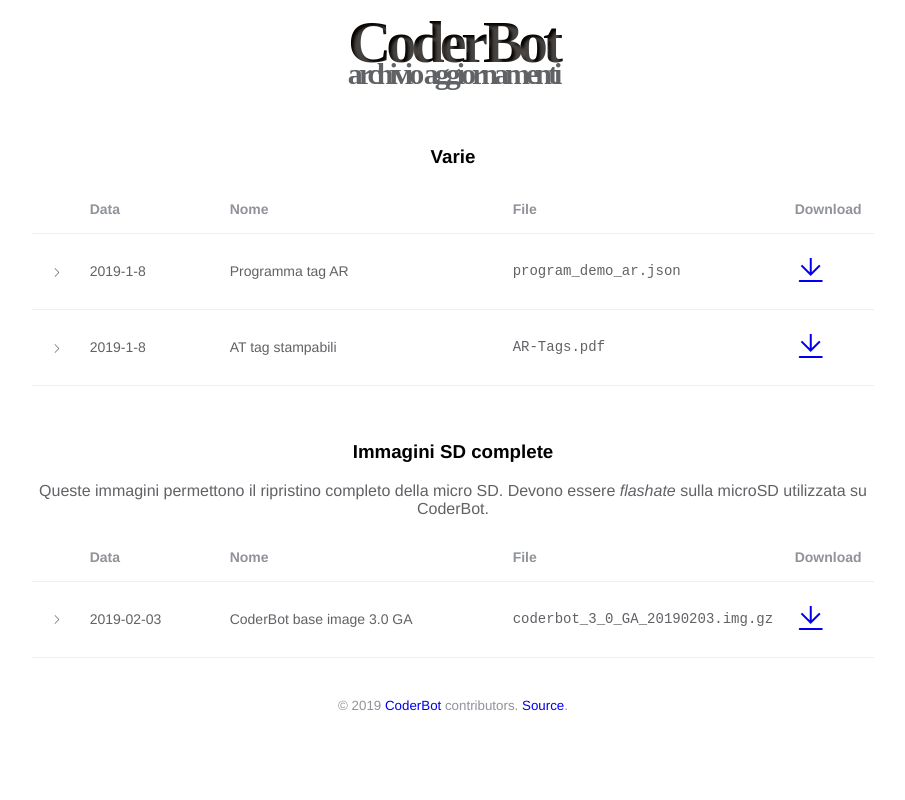
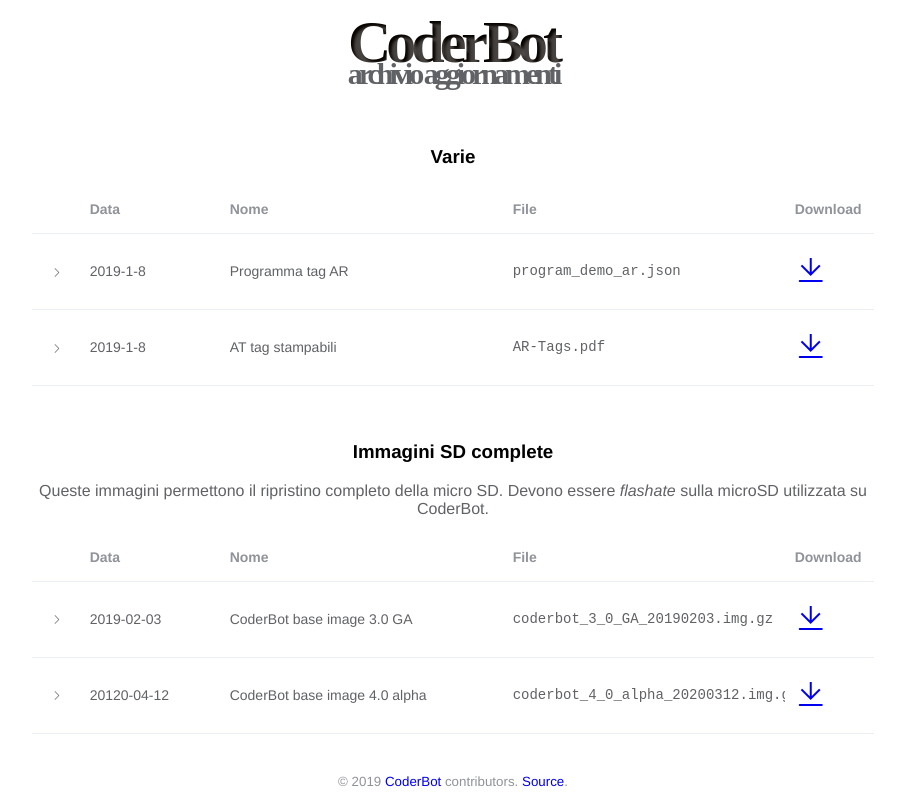
Before and after one commit to CoderBotOrg/repo, a Vue app: page / in a window 1280 px wide. Shown: the whole page, without its empty margins (187-1092 px from the left). Built offline with nearby package versions, Linux system fonts and the light colour scheme; a web font is replaced by a local one.

Commit message:
add 4.0 alpha image

```diff
--- a/src/App.vue
+++ b/src/App.vue
@@ -138,6 +138,12 @@
                 fileName: 'coderbot_3_0_GA_20190203.img.gz',
                 downloadUrl: 'https://drive.google.com/open?id=17GYtXryAxE2Db88K_6adBmteGNMvVGKZ',
                 details: 'Contiene l\'intera immagine con tutto il software aggiornato al 3 Febbraio.'
+            },{
+                date: '20120-04-12',
+                name: 'CoderBot base image 4.0 alpha',
+                fileName: 'coderbot_4_0_alpha_20200312.img.gz',
+                downloadUrl: 'https://drive.google.com/open?id=1j3Nq1zYpVroeXLPYK-BpaAuY3rUZJ2ii',
+                details: 'Contiene l\'intera immagine con tutto il software aggiornato al 12 Aprile. [versione alpha per sviluppo]'
             }],
             updatePackages: [/*{
                 date: '2019-01-07',
```
